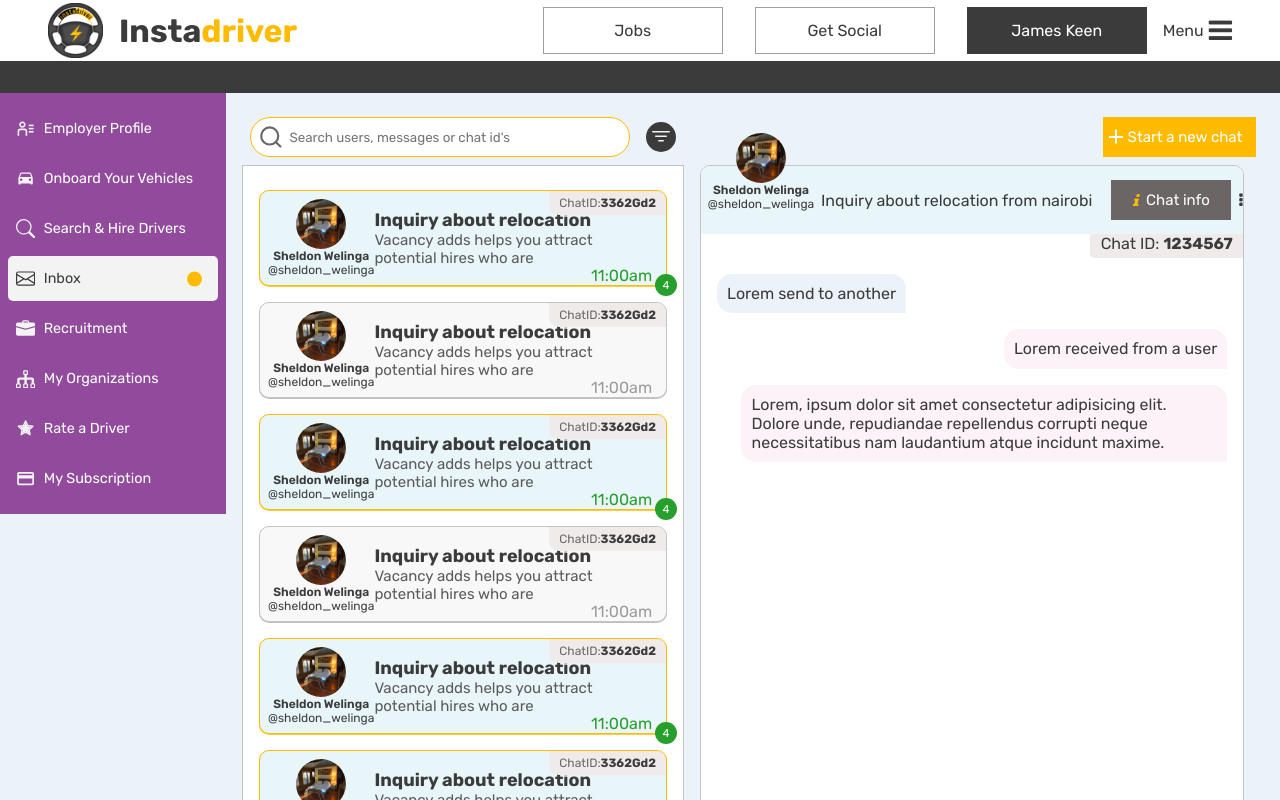
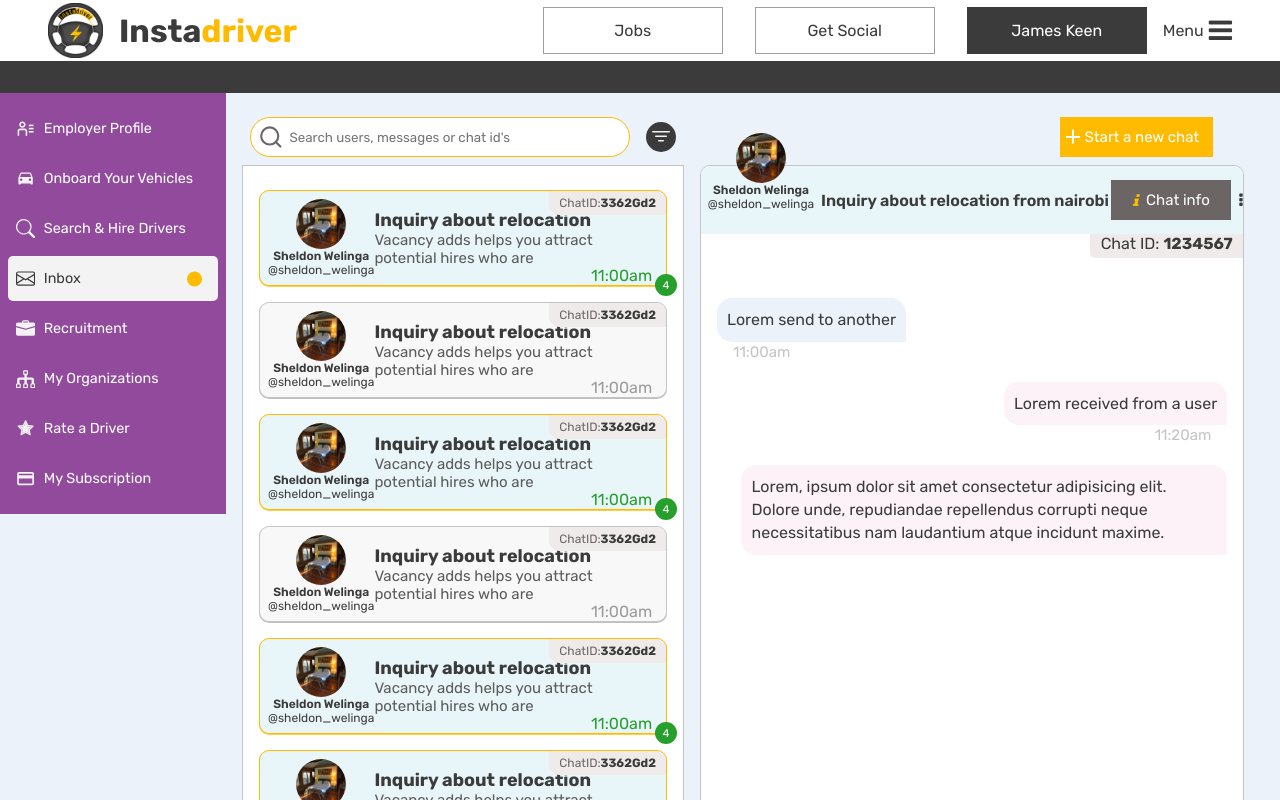
Before and after one commit to sheldon-welinga/instadriver, a React (Create React App) app: page /accounts/inbox in a window 1280 px wide. Shown: the top 800 px of the page. Built offline with nearby package versions, Linux system fonts and the light colour scheme.

Commit message:
updated the chat time

```diff
--- a/src/index.css
+++ b/src/index.css
@@ -550,6 +550,7 @@
 .inbox .inbox-top > div:last-child .btn {
   padding-left: 1rem;
   width: 153px;
+  margin-right: 2.7rem;
 }
 
 .inbox .inbox-top > div:last-child .btn::after,
@@ -696,6 +697,10 @@
   white-space: normal;
 }
 
+.chats .chat-title {
+  font-weight: 600;
+}
+
 .chat-main-section .single-user .single-user-message h4 {
   font-size: 18px;
 }
@@ -757,8 +762,9 @@
 /* ---------------------------end of chats section-------------- */
 
 /* --------------------------chat messages----------------------- */
-.chats {
-  height: 100%;
+
+.chat {
+  position: relative;
 }
 
 .chat-messages {
@@ -785,9 +791,18 @@
   padding: 0.63rem;
   width: fit-content;
   background-color: #ecf2fa;
-  margin: 1rem;
+  line-height: 145%;
+  margin: 2.5rem 1rem;
   max-width: 485.86px;
   border-radius: 15px 15px 0px 15px;
+}
+
+.chat-messages .chat-message .chat-time {
+  position: absolute;
+  left: 1rem;
+  bottom: -1.4rem;
+  color: #c4c4c4;
+  font-size: 15px;
 }
 
 .chat-message.chat-received {
@@ -795,13 +810,16 @@
   background-color: #fcf2f7;
 }
 
+.chat-message.chat-received .chat-time {
+  left: auto;
+  right: 1rem;
+}
+
 .message-box {
   border: 0.7px solid #ffbb00;
   border-radius: 15px;
   margin: 1rem;
   margin-top: 100%;
-  position: relative;
-  bottom: 0;
 }
 
 .message-box .form-group {
--- a/src/pages/Inbox.js
+++ b/src/pages/Inbox.js
@@ -44,9 +44,12 @@ const Inbox = () => {
             <div className="chat-id">
               Chat ID: <strong>1234567</strong>
             </div>
-            <div className="chat-message chat-send">Lorem send to another</div>
+            <div className="chat-message chat-send">
+              Lorem send to another <span className="chat-time">11:00am</span>
+            </div>
             <div className="chat-message chat-received">
               Lorem received from a user
+              <span className="chat-time">11:20am</span>
             </div>
             <div className="chat-message chat-received">
               Lorem, ipsum dolor sit amet consectetur adipisicing elit. Dolore
```
